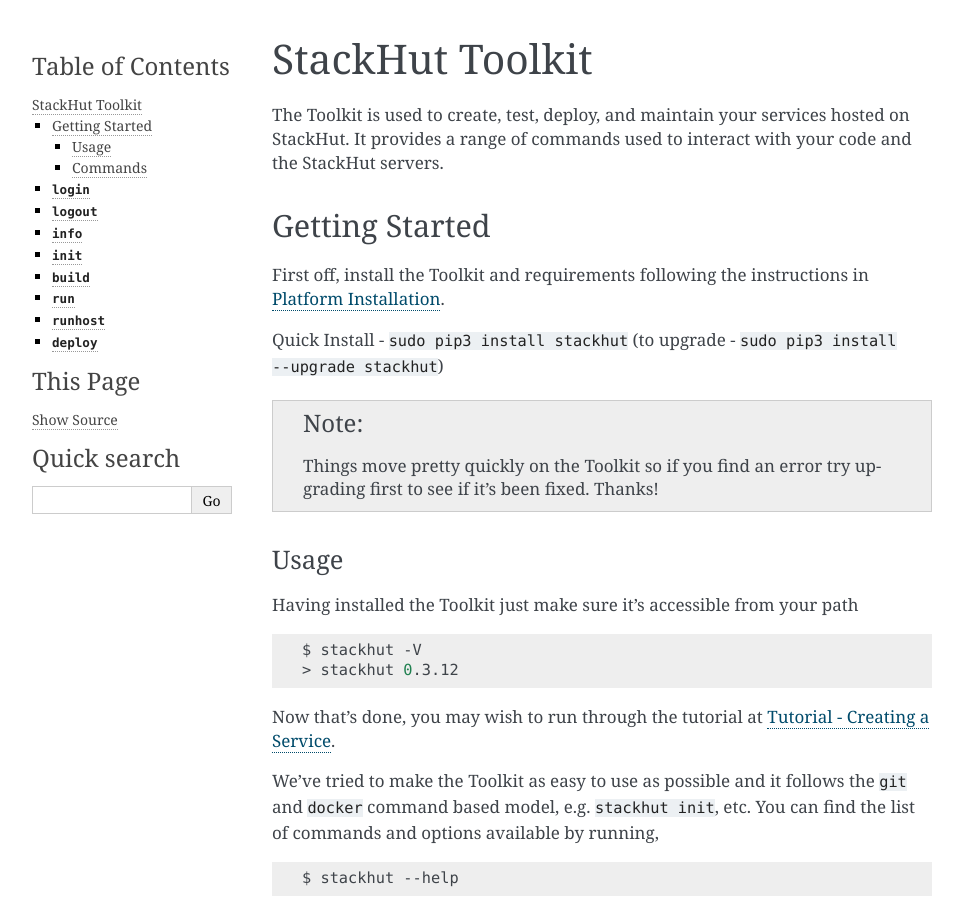
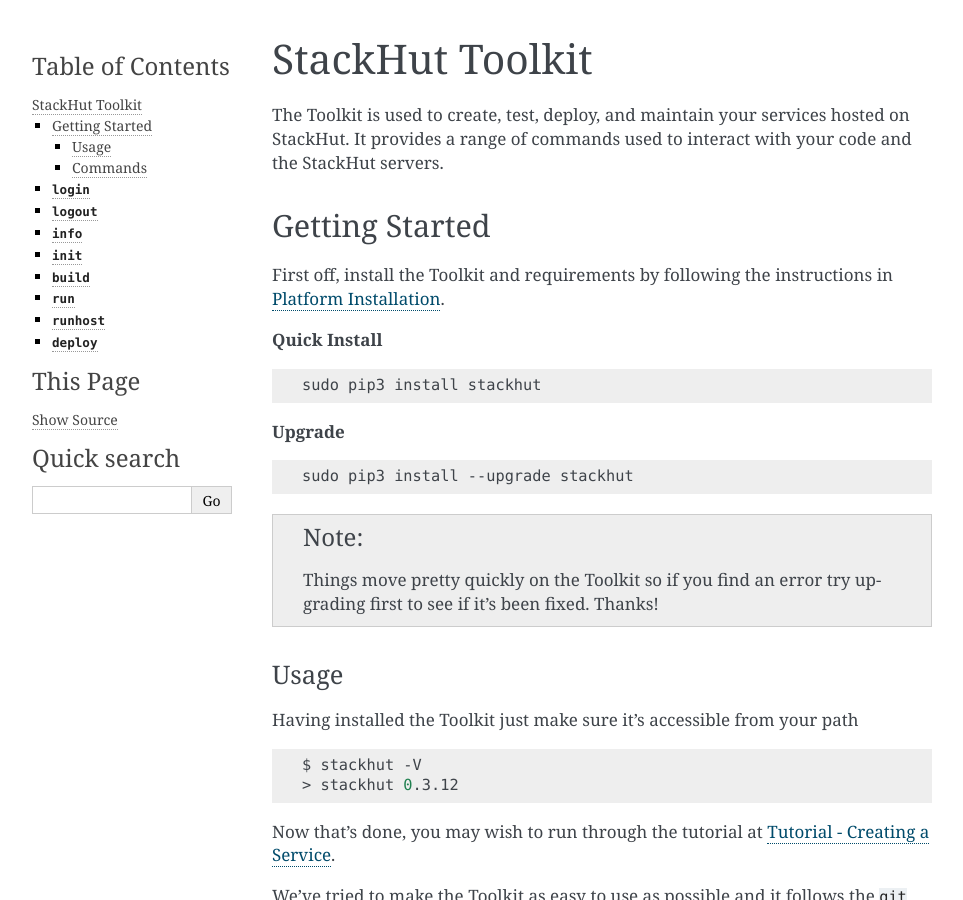
Before and after one commit to nstack/stackhut, a Sphinx documentation site: the page built from docs/usage/usage_cli.rst, in a window 1280 px wide and 900 px high. Shown: the whole window, without its empty margins (148-1111 px from the left). Built offline with Sphinx 7.4.7, drawn with Linux system fonts in a browser that asks for light colours; pages that are not in the unit, such as notebooks, are missing from menus.

Commit message:
add ToolKit info

```diff
--- a/docs/usage/usage_cli.rst
+++ b/docs/usage/usage_cli.rst
@@ -13,9 +13,19 @@
 Getting Started
 ^^^^^^^^^^^^^^^
 
-First off, install the Toolkit and requirements following the instructions in :ref:`installation`.
+First off, install the Toolkit and requirements by following the instructions in :ref:`installation`.
 
-Quick Install - ``sudo pip3 install stackhut`` (to upgrade - ``sudo pip3 install --upgrade stackhut``)
+**Quick Install**
+
+.. code:: bash
+
+    sudo pip3 install stackhut
+
+**Upgrade**
+
+.. code:: bash
+
+    sudo pip3 install --upgrade stackhut
 
 .. note:: Things move pretty quickly on the Toolkit so if you find an error try upgrading first to see if it's been fixed. Thanks!
 
```
